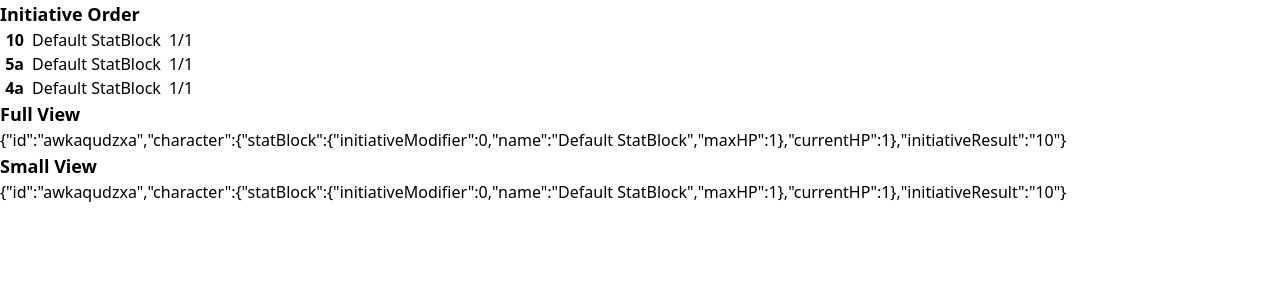
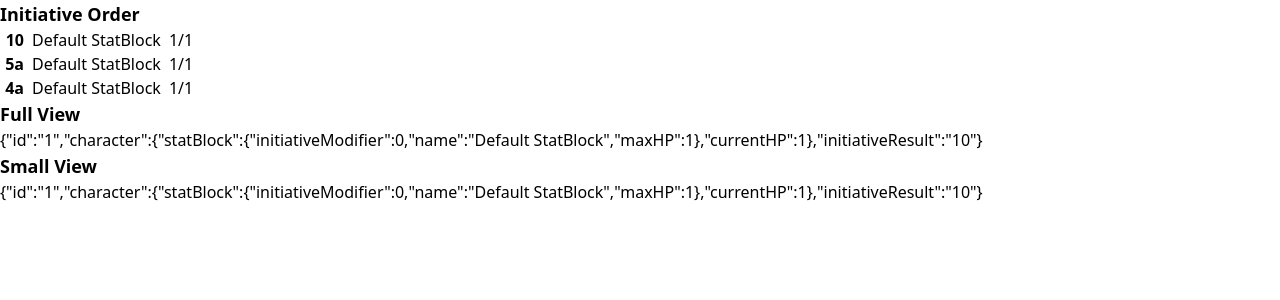
Before and after one commit to cynicaloptimist/paragon-combat-tracker, a Next.js app: page / in a window 1280 px wide. Shown: the top 300 px of the page. Built offline with nearby package versions, Linux system fonts and the light colour scheme.

Commit message:
Initialize with multiple combatants

```diff
--- a/pages/CombatState.ts
+++ b/pages/CombatState.ts
@@ -15,15 +15,19 @@ function generateId(): string {
 }
 
 export type CombatState<TCharacter> = {
+  combatantsById: Record<string, Combatant<TCharacter> | undefined>;
   activeCombatantIds: string[];
-  combatantsById: Record<string, Combatant<TCharacter>>;
+  initiativeOrderCombatantIds: string[];
 };
 
-const makeDefaultCombatant = (rulesPlugin: RulesPlugin<any, any>) => {
+const makeDefaultCombatant = (
+  rulesPlugin: RulesPlugin<any, any>,
+  combatantId: string
+) => {
   const statblock = rulesPlugin.loadStatBlock("");
   const character = rulesPlugin.initializeCharacter(statblock);
   const combatant: Combatant<any> = {
-    id: generateId(),
+    id: combatantId,
     character,
     initiativeResult: "0",
   };
@@ -33,9 +37,9 @@ const makeDefaultCombatant = (rulesPlugin: RulesPlugin<any, any>) => {
 export const getDefaultCombatState: (
   rulesPlugin: RulesPlugin<any, any>
 ) => CombatState<any> = (rulesPlugin) => {
-  const combatant = makeDefaultCombatant(rulesPlugin);
-  const combatant2 = makeDefaultCombatant(rulesPlugin);
-  const combatant3 = makeDefaultCombatant(rulesPlugin);
+  const combatant = makeDefaultCombatant(rulesPlugin, "1");
+  const combatant2 = makeDefaultCombatant(rulesPlugin, "2");
+  const combatant3 = makeDefaultCombatant(rulesPlugin, "3");
   combatant.initiativeResult = "10";
   combatant2.initiativeResult = "4a";
   combatant3.initiativeResult = "5a";
@@ -45,8 +49,11 @@ export const getDefaultCombatState: (
   );
 
   return {
-    activeCombatantIds: ["1"],
-    combatantsById: { "1": combatant, "2": combatant2, "3": combatant3 },
+    activeCombatantIds: [combatant.id],
+    combatantsById,
+    initiativeOrderCombatantIds: getSortedIdsCombatants(combatantsById).map(
+      ([combatantId]) => combatantId
+    ),
   };
 };
 
@@ -58,3 +65,12 @@ export const sortCombatantsDefault = (
   const i2 = _.parseInt(c2.initiativeResult);
   return i2 - i1;
 };
+
+export function getSortedIdsCombatants(
+  combatantsById: Record<string, Combatant<any>>
+) {
+  return Object.entries(combatantsById).sort(
+    ([_k1, combatant1], [_k2, combatant2]) =>
+      sortCombatantsDefault(combatant1, combatant2)
+  );
+}
--- a/pages/components/Tracker.tsx
+++ b/pages/components/Tracker.tsx
@@ -1,6 +1,10 @@
 import { PropsWithChildren, useReducer } from "react";
 import { Combatant, RulesPlugin } from "../RegisterPlugin";
-import { getDefaultCombatState, sortCombatantsDefault } from "../CombatState";
+import {
+  getDefaultCombatState,
+  getSortedIdsCombatants,
+  sortCombatantsDefault,
+} from "../CombatState";
 import { combatStateReducer } from "../combatStateReducer";
 
 type TrackerProps<TCharacter, TStatBlock> = {
@@ -11,30 +15,29 @@ export function Tracker<TCharacter, TStatBlock>(
   props: TrackerProps<TCharacter, TStatBlock>
 ) {
   const { rulesPlugin } = props;
-  // const [state, dispatch] = useReducer(
-  //   combatStateReducer,
-  //   getDefaultCombatState(rulesPlugin)
-  // );
-
-  const state = getDefaultCombatState(rulesPlugin);
+  const [state, dispatch] = useReducer(
+    combatStateReducer,
+    getDefaultCombatState(rulesPlugin)
+  );
 
   const activeCombatantId = state.activeCombatantIds[0];
   const activeCombatant = activeCombatantId
     ? state.combatantsById[activeCombatantId]
     : null;
 
-  const sortedCombatants = Object.entries(state.combatantsById).sort(
-    ([_k1, combatant1], [_k2, combatant2]) =>
-      sortCombatantsDefault(combatant1, combatant2)
-  );
-
   return (
     <div>
       <Heading>Initiative Order</Heading>
       <div>
-        {sortedCombatants.map(([key, combatant]) => {
+        {state.initiativeOrderCombatantIds.map((combatantId) => {
+          const combatant = state.combatantsById[combatantId];
+          if (!combatant) {
+            return <div key={combatantId}>Combatant {combatantId} missing</div>;
+          }
           return (
-            <div key={key}>{rulesPlugin.renderInitiativeRow(combatant)}</div>
+            <div key={combatantId}>
+              {rulesPlugin.renderInitiativeRow(combatant)}
+            </div>
           );
         })}
       </div>
```
